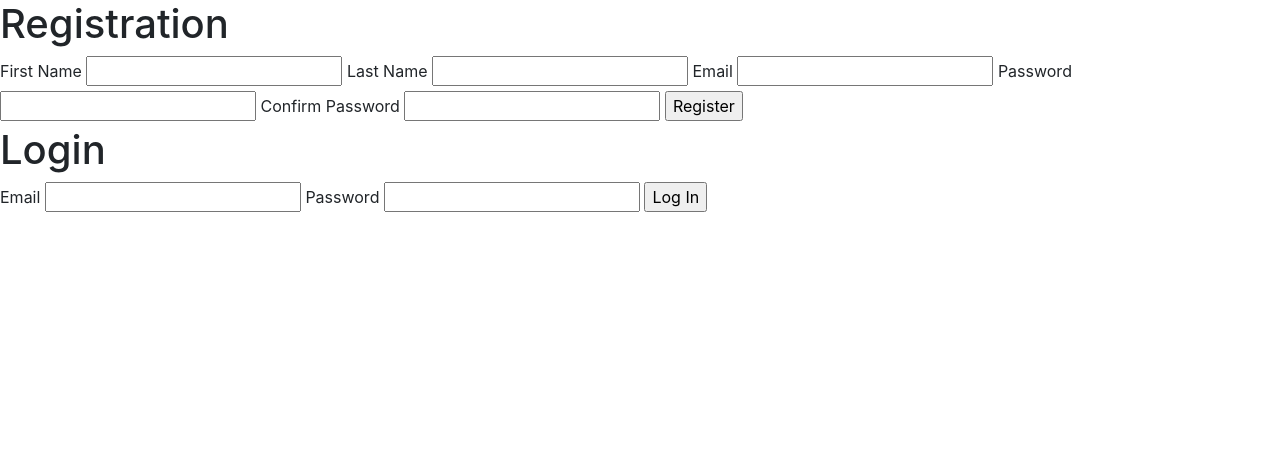
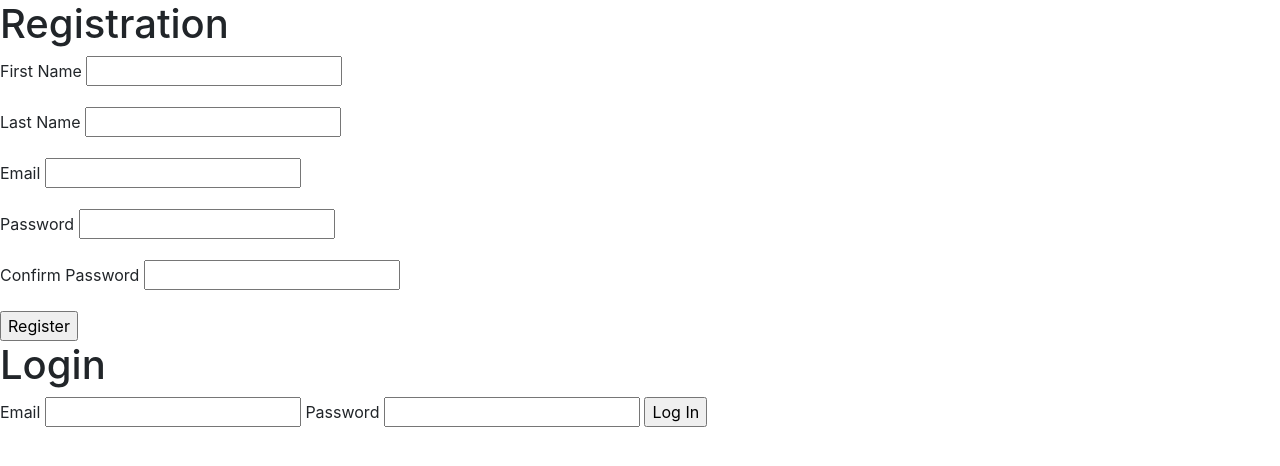
Before and after one commit to JennyWauer/login_and_registration, a Django app: page / in a window 1280 px wide. Shown: the top 466 px of the page. Run offline with Django 3.2, Linux system fonts and the light colour scheme; some libraries are stand-ins or nearby versions.

Commit message:
add initial form styling

```diff
--- a/login/templates/home.html
+++ b/login/templates/home.html
@@ -9,18 +9,29 @@
 <body>
         <h1>Registration</h1>
         <form>
+        <div class="form-group">
             <label for="first_name">First Name</label>
             <input type="text" name="first_name" id="first_name">
+        </div>
+        <div class="form-group">
             <label for="last_name">Last Name</label>
             <input type="text" name="last_name" id="last_name">
+        </div>
+        <div class="form-group">
             <label for="email">Email</label>
             <input type="text" name="email" id="email">
+        </div>
+        <div class="form-group">
             <label for="pass">Password</label>
             <input type="text" name="pass" id="pass">
+        </div>
+        <div class="form-group">
             <label for="conf_pass">Confirm Password</label>
             <input type="text" name="conf_pass" id="conf_pass">
+        </div>
         <input type="button" value="Register">
         </form>
+    <div class="form-group">
         <h1>Login</h1>
         <form>
             <label for="login_email">Email</label>
@@ -29,5 +40,6 @@
             <input type="text" name="login_pass" id="login_pass">
             <input type="button" value="Log In">
         </form>
+    </div>
 </body>
 </html>
```
Lines whose indentation alone changed are shown as unchanged.
